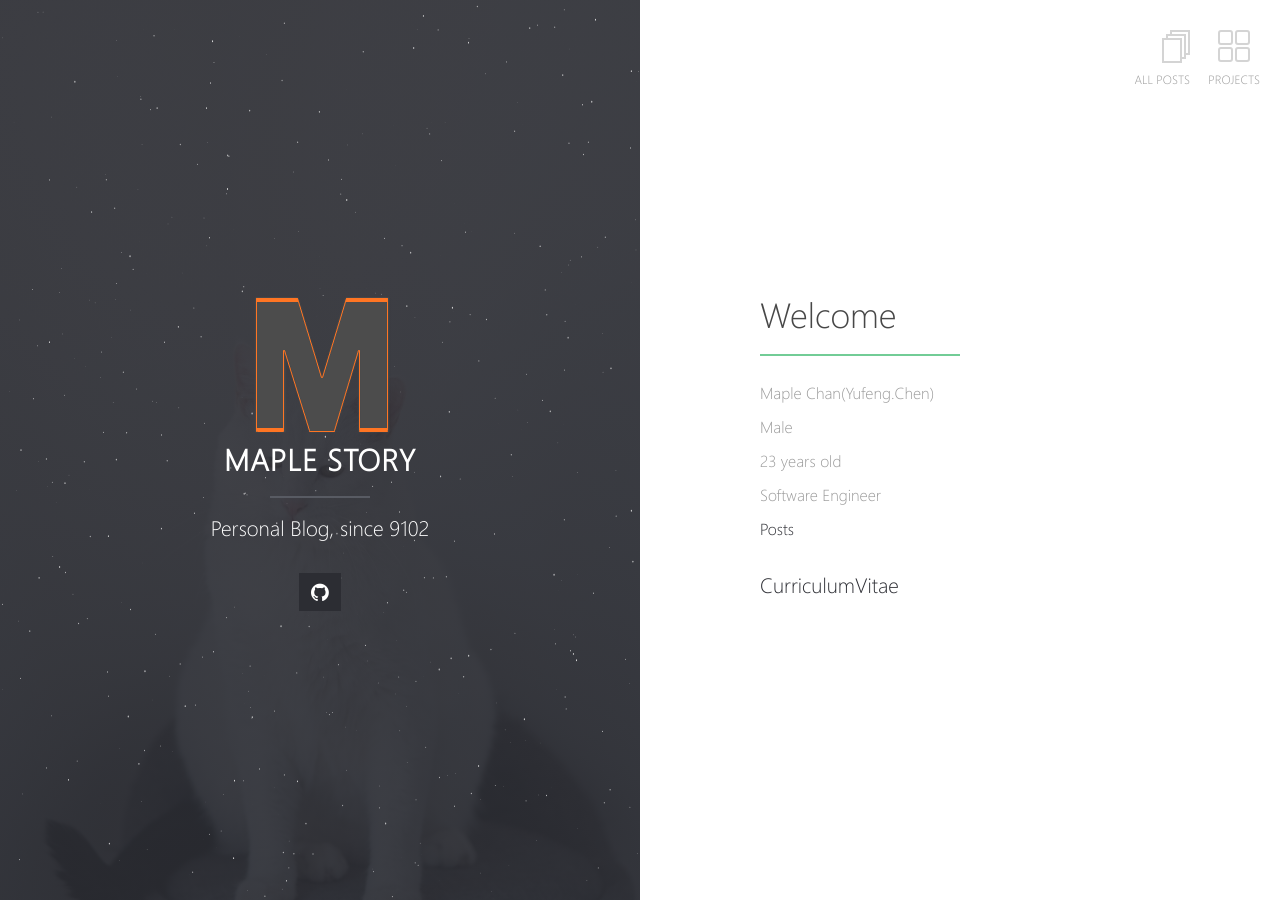
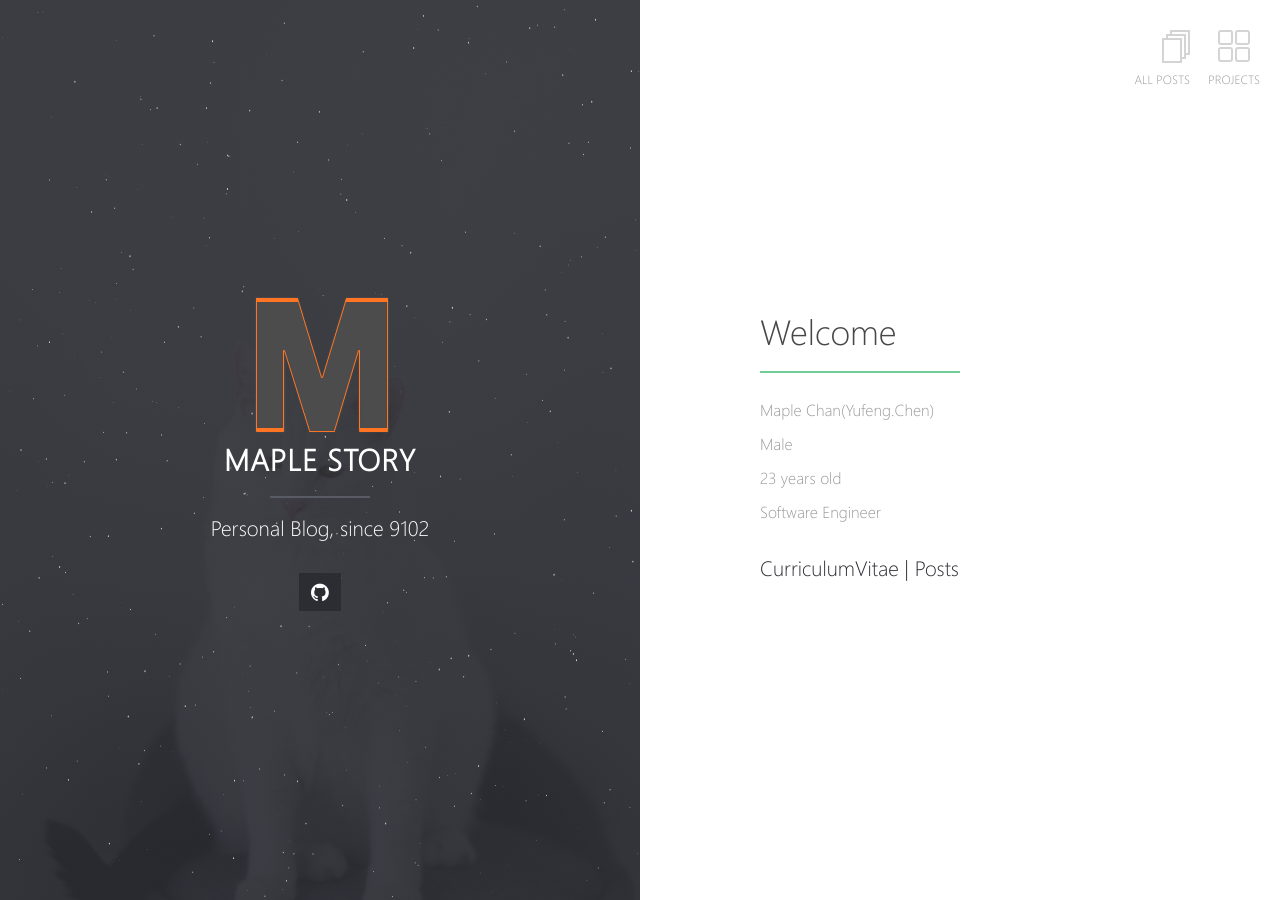
Before and after one commit to Maple-Chan/Maple-Chan.github.io, a Jekyll site: the page built from index.md, in a window 1280 px wide. Built offline with Jekyll 4.4.1, drawn with Linux system fonts in a browser that asks for light colours; our own code applies the rules of GitHub Pages for plain Markdown files.

Commit message:
"welcome page"

```diff
--- a/index.md
+++ b/index.md
@@ -12,7 +12,5 @@ Male
 
 Software Engineer
 
-[Posts](/tags)
 
-
-### [CurriculumVitae](/cv)
+### [CurriculumVitae](/cv)  |  [Posts](/tags)
```
